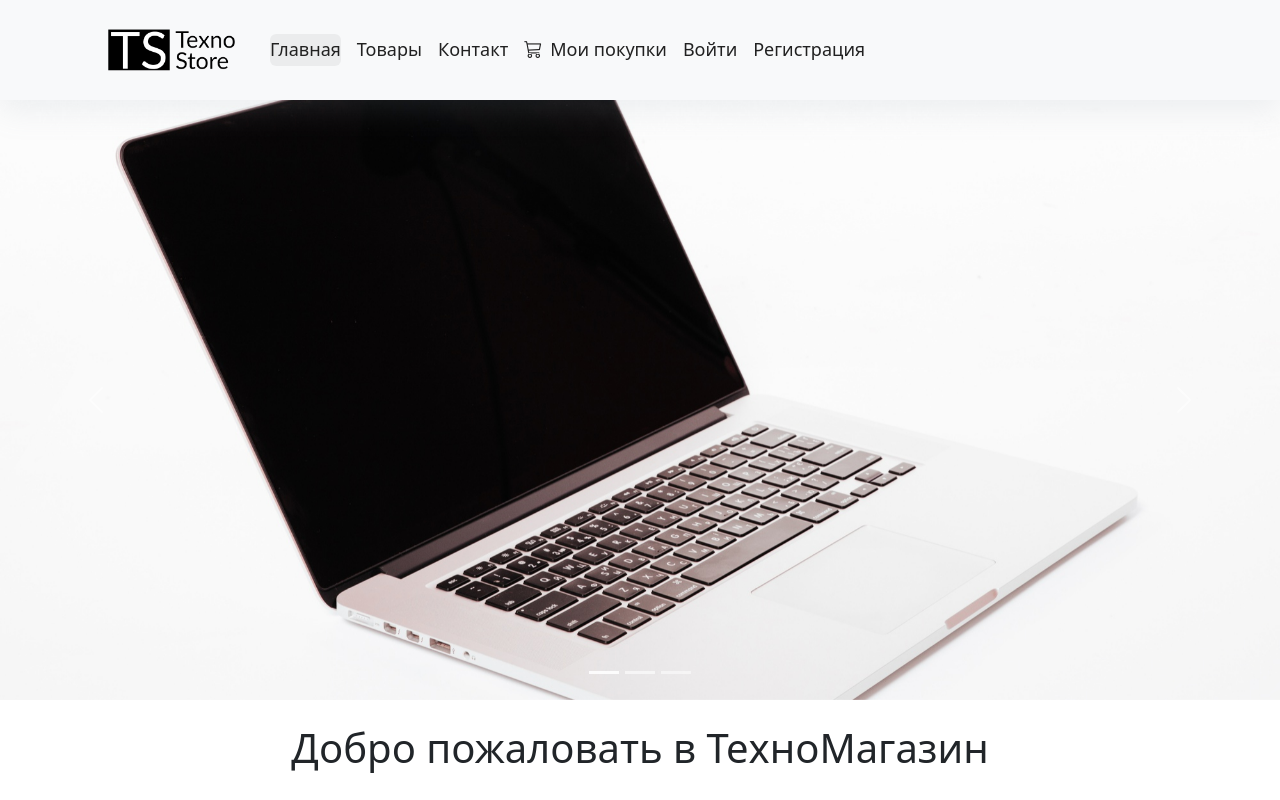
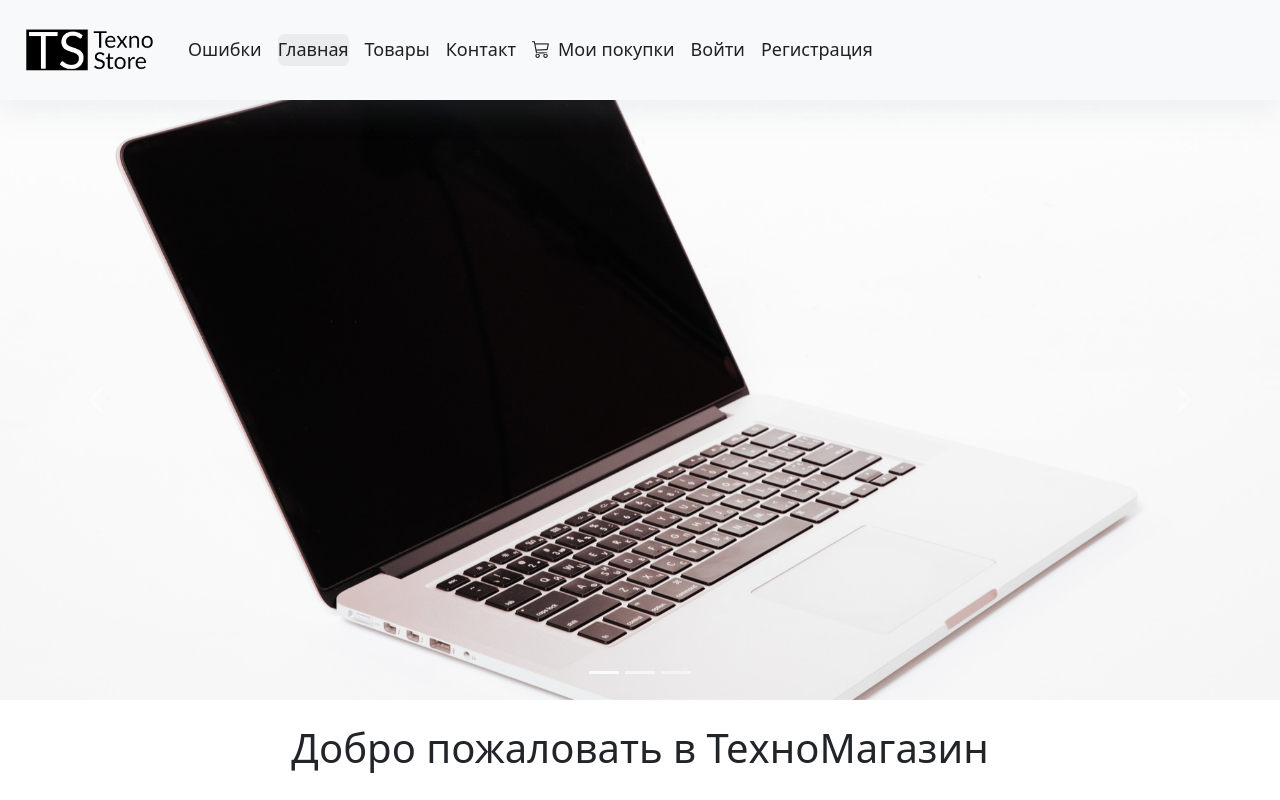
Before and after one commit to Rakhmonberdiev/texnostoreclient, an Angular app: page / in a window 1280 px wide. Shown: the top 800 px of the page. Built offline with nearby package versions, Linux system fonts and the light colour scheme.

Commit message:
Creating the basket module

```diff
--- a/src/app/app-routing.module.ts
+++ b/src/app/app-routing.module.ts
@@ -9,6 +9,7 @@ import { NotFoundComponent } from './core/not-found/not-found.component';
 const routes: Routes = [
   {path: '', component:HomeComponent},
   {path: 'shop', loadChildren:()=> import('./shop/shop.module').then(mod=>mod.ShopModule)},
+  {path: 'basket', loadChildren:()=>import('./basket/basket.module').then(mod=>mod.BasketModule)},
   {path: 'contact', component: ContactComponent},
   {path: 'test-error', component:TestErrorComponent},
   {path: 'server-error', component:ServerErrorComponent},
--- /dev/null
+++ b/src/app/basket/basket.component.html
@@ -0,0 +1 @@
+<p>basket works!</p>
--- a/src/app/core/nav-bar/nav-bar.component.html
+++ b/src/app/core/nav-bar/nav-bar.component.html
@@ -1,17 +1,14 @@
 <div class="navigation-wrap bg-light start-header start-style">
-      <div class="container">
-        <div class="row">
-          <div class="col-12">
             <nav class="navbar navbar-expand-md navbar-light">
-
               <img src="/assets/images/logo.png" style="max-height: 60px;" alt="logo" routerLink="/">
-
               <button class="navbar-toggler" type="button" data-toggle="collapse" data-target="#navbarSupportedContent" aria-controls="navbarSupportedContent" aria-expanded="false" aria-label="Toggle navigation">
                 <span class="navbar-toggler-icon"></span>
               </button>
-
               <div class="collapse navbar-collapse" id="navbarSupportedContent">
                 <ul class="navbar-nav ml-auto py-4 py-md-0">
+                  <li class="nav-item pl-4 pl-md-0 ml-0 ml-md-4">
+                    <a class="nav-link" routerLink="/test-error" routerLinkActive="active">Ошибки</a>
+                  </li>
                   <li class="nav-item pl-4 pl-md-0 ml-0 ml-md-4">
                     <a class="nav-link" [routerLink]="['/']" routerLinkActive="active" [routerLinkActiveOptions]="{exact:true}">Главная</a>
                   </li>
@@ -22,7 +19,7 @@
                     <a class="nav-link" routerLink="/contact" routerLinkActive="active">Контакт</a>
                   </li>
                   <li class="nav-item pl-4 pl-md-0 ml-0 ml-md-4">
-                    <a class="nav-link" href="#"><i class="bi bi-cart3 me-2 mr-5"></i>Мои покупки</a>
+                    <a class="nav-link" href="/basket"><i class="bi bi-cart3 me-2 mr-5"></i>Мои покупки</a>
                   </li>
                   <li class="nav-item pl-4 pl-md-0 ml-0 ml-md-4">
                     <a class="nav-link" href="#">Войти</a>
@@ -32,9 +29,5 @@
                   </li>
                 </ul>
               </div>
-
             </nav>
           </div>
-        </div>
-      </div>
-    </div>
--- a/src/app/core/test-error/test-error.component.html
+++ b/src/app/core/test-error/test-error.component.html
@@ -1,4 +1,4 @@
-<div class="container mt-5">
+<div class="container">
     <button (click)="get500Error()" class="btn btn-outline-primary">Test 500 error</button>
     <button (click)="get400Error()" class="btn btn-outline-primary">Test 400 error</button>
     <button (click)="get404Error()" class="btn btn-outline-primary">Test 404 error</button>
--- a/src/app/core/test-error/test-error.component.scss
+++ b/src/app/core/test-error/test-error.component.scss
@@ -1,3 +1,6 @@
 button{
     margin-right: 8px;
 }
+.container{
+    margin-top: 150px;
+}
```
Also changed, not shown: src/app/basket/basket-routing.module.ts (added, +16 -0 lines), src/app/basket/basket.component.ts (added, +10 -0 lines), src/app/basket/basket.module.ts (added, +17 -0 lines), src/app/basket/basket.service.ts (added, +9 -0 lines), src/app/basket/basket.component.scss (added).
